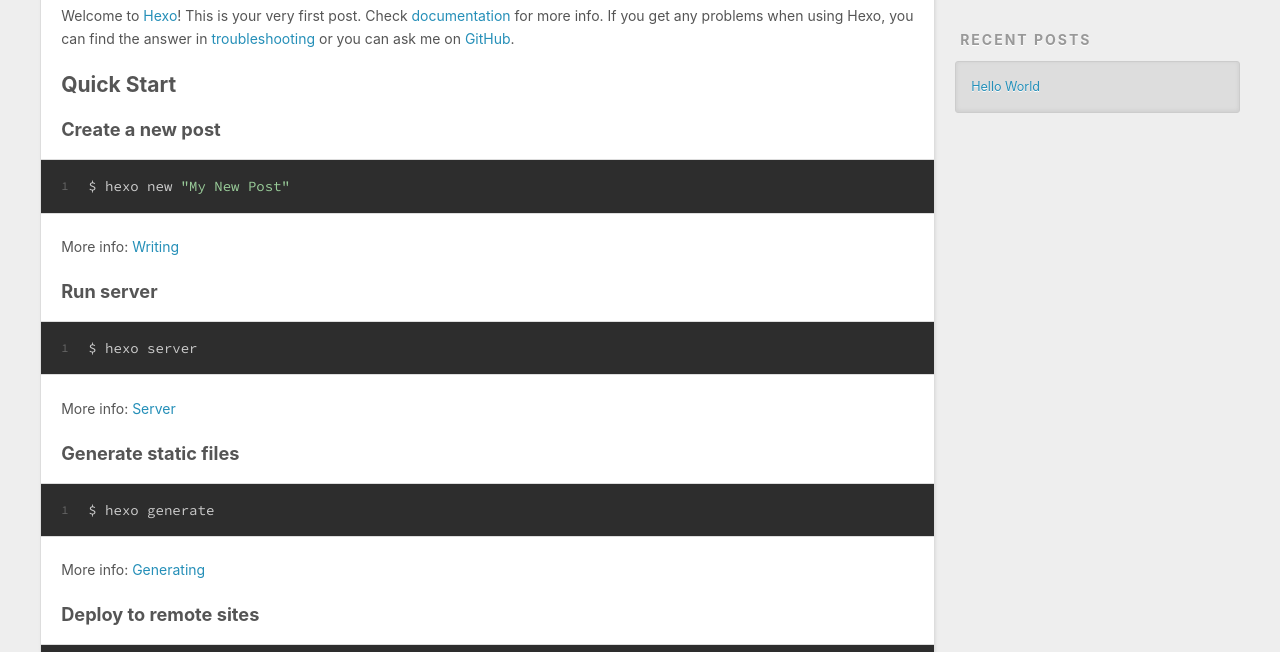
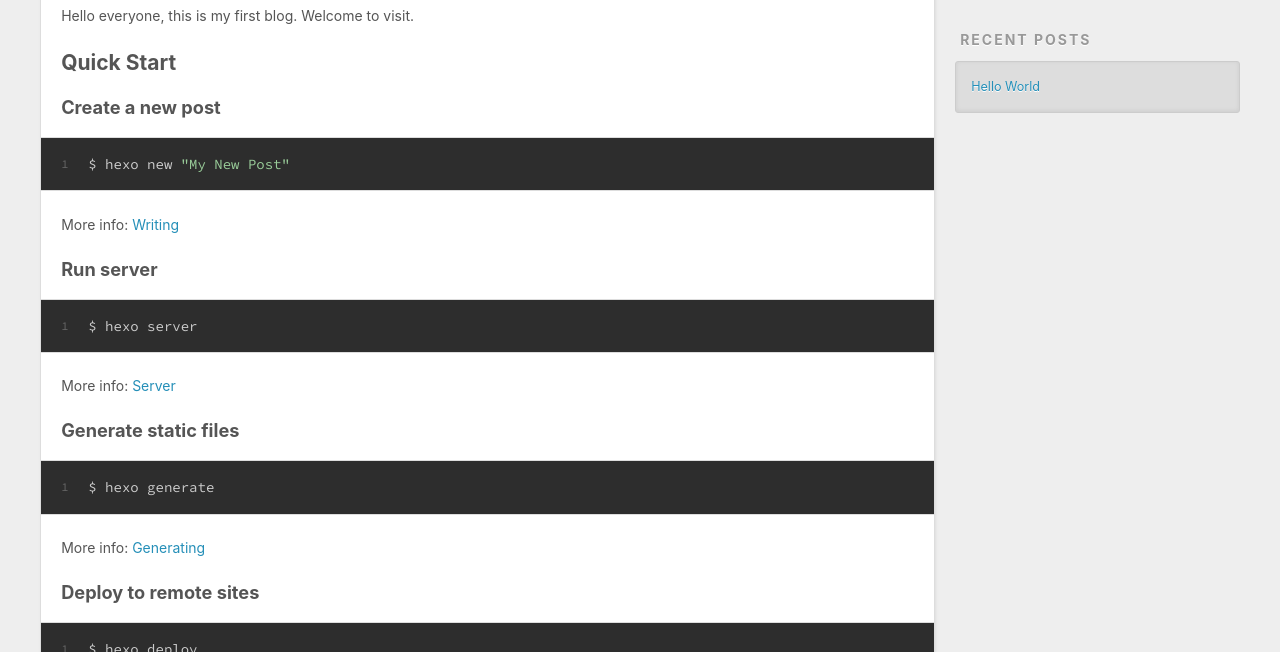
Before and after one commit to Kokushibou/Kokushibou.github.io, a plain HTML site: page 2020/01/19/hello-world/index.html in a window 1280 px wide. Shown: the part 448-1100 px from the top of the page. Drawn offline with nearby package versions, Linux system fonts and the light colour scheme.

Commit message:
Site updated: 2020-01-19 16:10:56

```diff
--- a/2020/01/19/hello-world/index.html
+++ b/2020/01/19/hello-world/index.html
@@ -7,15 +7,15 @@
 
   <title>Hello World | Hexo</title>
   <meta name="viewport" content="width=device-width, initial-scale=1, maximum-scale=1">
-  <meta name="description" content="Welcome to Hexo! This is your very first post. Check documentation for more info. If you get any problems when using Hexo, you can find the answer in troubleshooting or you can ask me on GitHub. Quick">
+  <meta name="description" content="Hello everyone, this is my first blog. Welcome to visit. Quick StartCreate a new post1$ hexo new &quot;My New Post&quot;  More info: Writing Run server1$ hexo server  More info: Server Generate static files1$ h">
 <meta property="og:type" content="article">
 <meta property="og:title" content="Hello World">
 <meta property="og:url" content="http://yoursite.com/2020/01/19/hello-world/index.html">
 <meta property="og:site_name" content="Hexo">
-<meta property="og:description" content="Welcome to Hexo! This is your very first post. Check documentation for more info. If you get any problems when using Hexo, you can find the answer in troubleshooting or you can ask me on GitHub. Quick">
+<meta property="og:description" content="Hello everyone, this is my first blog. Welcome to visit. Quick StartCreate a new post1$ hexo new &quot;My New Post&quot;  More info: Writing Run server1$ hexo server  More info: Server Generate static files1$ h">
 <meta property="og:locale" content="en_US">
 <meta property="article:published_time" content="2020-01-19T06:19:34.016Z">
-<meta property="article:modified_time" content="2020-01-19T06:19:34.016Z">
+<meta property="article:modified_time" content="2020-01-19T08:10:37.795Z">
 <meta property="article:author" content="John Doe">
 <meta name="twitter:card" content="summary">
 
@@ -88,7 +88,7 @@
 
     <div class="article-entry" itemprop="articleBody">
 
-        <p>Welcome to <a href="https://hexo.io/" target="_blank" rel="noopener">Hexo</a>! This is your very first post. Check <a href="https://hexo.io/docs/" target="_blank" rel="noopener">documentation</a> for more info. If you get any problems when using Hexo, you can find the answer in <a href="https://hexo.io/docs/troubleshooting.html" target="_blank" rel="noopener">troubleshooting</a> or you can ask me on <a href="https://github.com/hexojs/hexo/issues" target="_blank" rel="noopener">GitHub</a>.</p>
+        <p>Hello everyone, this is my first blog. Welcome to visit.</p>
 <h2 id="Quick-Start"><a href="#Quick-Start" class="headerlink" title="Quick Start"></a>Quick Start</h2><h3 id="Create-a-new-post"><a href="#Create-a-new-post" class="headerlink" title="Create a new post"></a>Create a new post</h3><figure class="highlight bash"><table><tr><td class="gutter"><pre><span class="line">1</span><br></pre></td><td class="code"><pre><span class="line">$ hexo new <span class="string">"My New Post"</span></span><br></pre></td></tr></table></figure>
 
 <p>More info: <a href="https://hexo.io/docs/writing.html" target="_blank" rel="noopener">Writing</a></p>
```
Also changed, not shown: index.html (+1 -1 lines).
